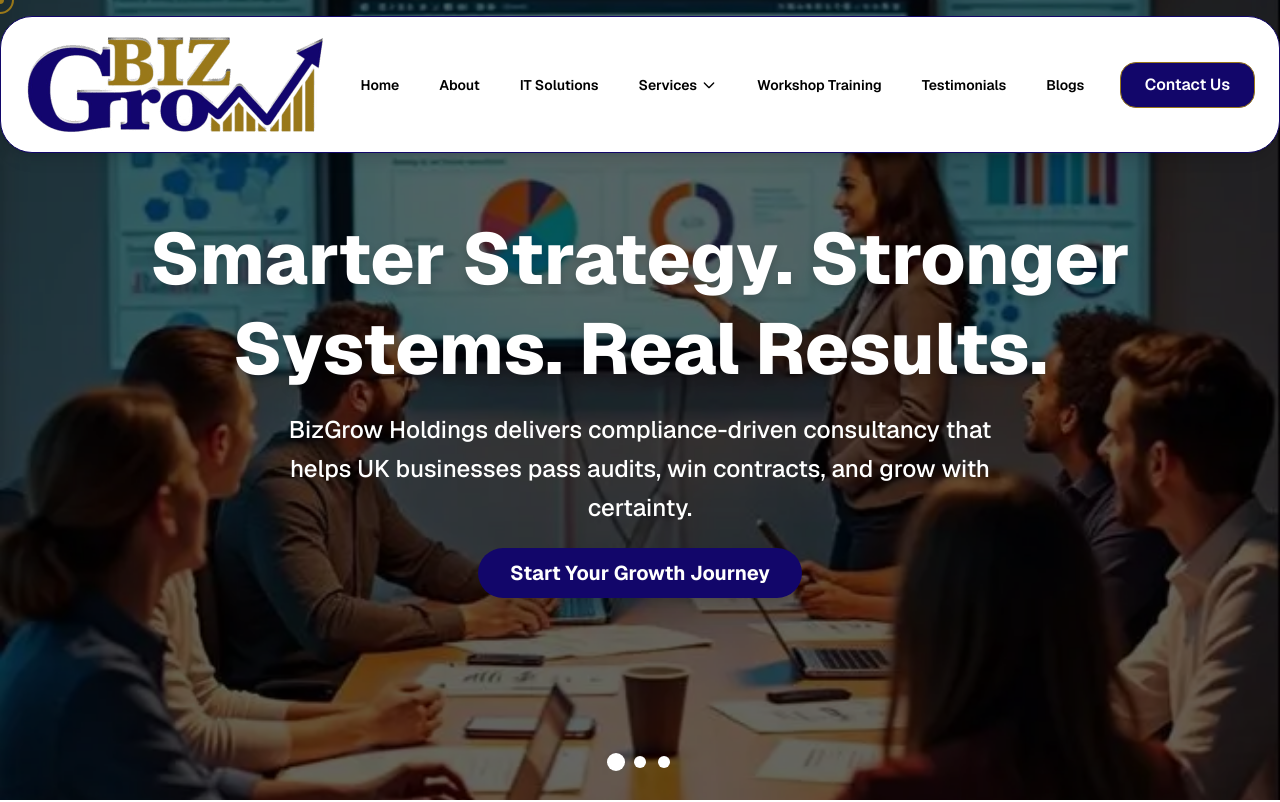
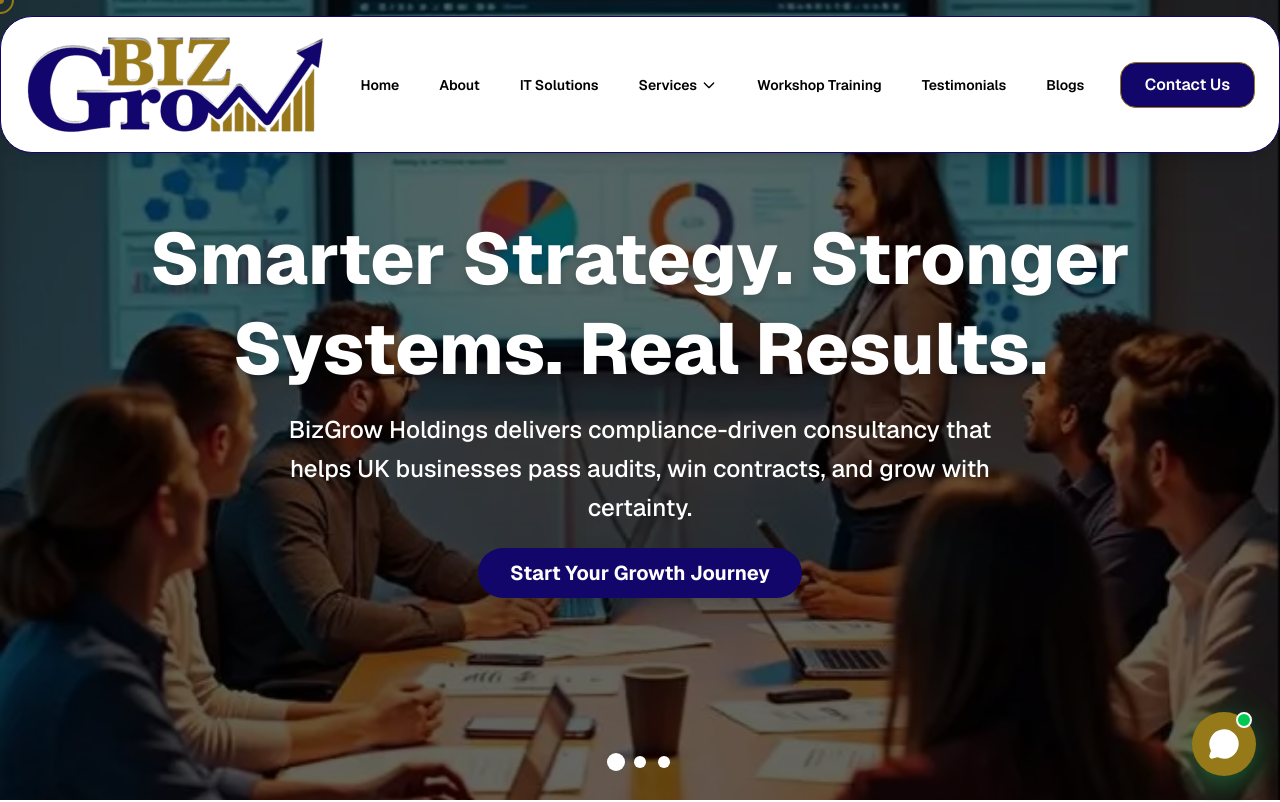
Before and after one commit to bizgrowholdings50-ctrl/Bizgrow-Holdings, a Next.js app: page / in a window 1280 px wide. Shown: the top 802 px of the page. Built offline with nearby package versions, Linux system fonts and the light colour scheme.

Commit message:
Add the whatsapp widget

```diff
--- a/app/layout.js
+++ b/app/layout.js
@@ -8,6 +8,7 @@ import { Analytics } from "@vercel/analytics/next";
 import { SpeedInsights } from "@vercel/speed-insights/next";
 import CustomCursor from "@/components/Cursor";
 import EndorsalScript from "@/components/EndorsalScript";
+import WhatsAppWidget from "@/components/WhatsAppWidget";
 
 const isProduction = process.env.NODE_ENV === "production";
 
@@ -87,6 +88,7 @@ export default function RootLayout({ children }) {
         <Navbar />
         <SmoothScroll>{children}</SmoothScroll>
         <Footer />
+        <WhatsAppWidget />
       </body>
     </html>
   );
--- /dev/null
+++ b/components/WhatsAppWidget.jsx
@@ -0,0 +1,54 @@
+"use client";
+
+import { useState, useEffect } from "react";
+import dynamic from "next/dynamic";
+
+// Icons aur heavy logic ko dynamic import kiya aur SSR false kar diya
+// Kyunki yeh client component ke andar hai, Next.js isay allow karega!
+const MessageCircleIcon = dynamic(
+  () => import("lucide-react").then((mod) => mod.MessageCircle),
+  { ssr: false }
+);
+
+const WhatsAppWidget = () => {
+  const [isVisible, setIsVisible] = useState(false);
+
+  useEffect(() => {
+    const handleScroll = () => {
+      if (window.scrollY > 200) {
+        setIsVisible(true);
+      }
+    };
+
+    window.addEventListener("scroll", handleScroll, { passive: true });
+    return () => window.removeEventListener("scroll", handleScroll);
+  }, []);
+
+  if (!isVisible) return null;
+
+  return (
+    <div className="fixed bottom-6 right-6 z-[9999] flex flex-col items-end gap-3 group animate-fade-in">
+      {/* Floating Label */}
+      <div className="bg-white text-gray-800 py-2 px-4 rounded-xl shadow-lg border border-gray-100 mb-1 scale-0 group-hover:scale-100 origin-bottom-right transition-all duration-300 font-montserrat text-sm font-medium">
+        Chat with our expert team! 👋
+      </div>
+
+      <a
+        href="https://wa.me/447898205035?text=Hi%20BizGrow%20Holdings,%20I'm%20interested%20in%20your%20services."
+        target="_blank"
+        aria-label="Chat on WhatsApp"
+        rel="noopener noreferrer"
+        className="relative flex items-center justify-center w-16 h-16 bg-[#997819] text-white rounded-full shadow-[0_8px_30px_rgb(37,211,102,0.4)] hover:scale-110 transition-transform duration-300"
+      >
+        <span className="absolute inset-0 rounded-full bg-[#25D366] animate-ping opacity-20"></span>
+
+        {/* Render Dynamic Icon */}
+        <MessageCircleIcon size={32} fill="currentColor" className="relative z-10" />
+
+        <span className="absolute top-0 right-1 w-4 h-4 bg-green-500 border-2 border-white rounded-full"></span>
+      </a>
+    </div>
+  );
+};
+
+export default WhatsAppWidget;
```
